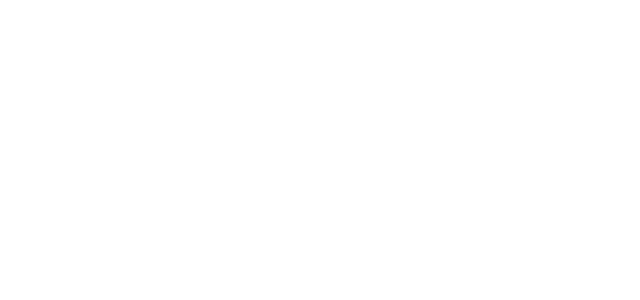
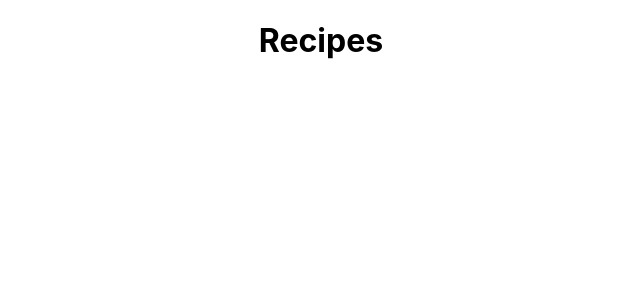
Before and after one commit to Ncf4n1/React-Recipe-Organizer, a React (Create React App) app: page / in a window 1280 px wide. Shown: the top 300 px of the page, without its empty margins (319-959 px from the left). Built offline with nearby package versions, Linux system fonts and the light colour scheme.

Commit message:
testing GH Pages

```diff
--- a/src/App.js
+++ b/src/App.js
@@ -34,6 +34,7 @@
   render() {
     return (
       <div className="recipeApp">
+        <h1> Recipes </h1>
       </div>
     )
   }
```
